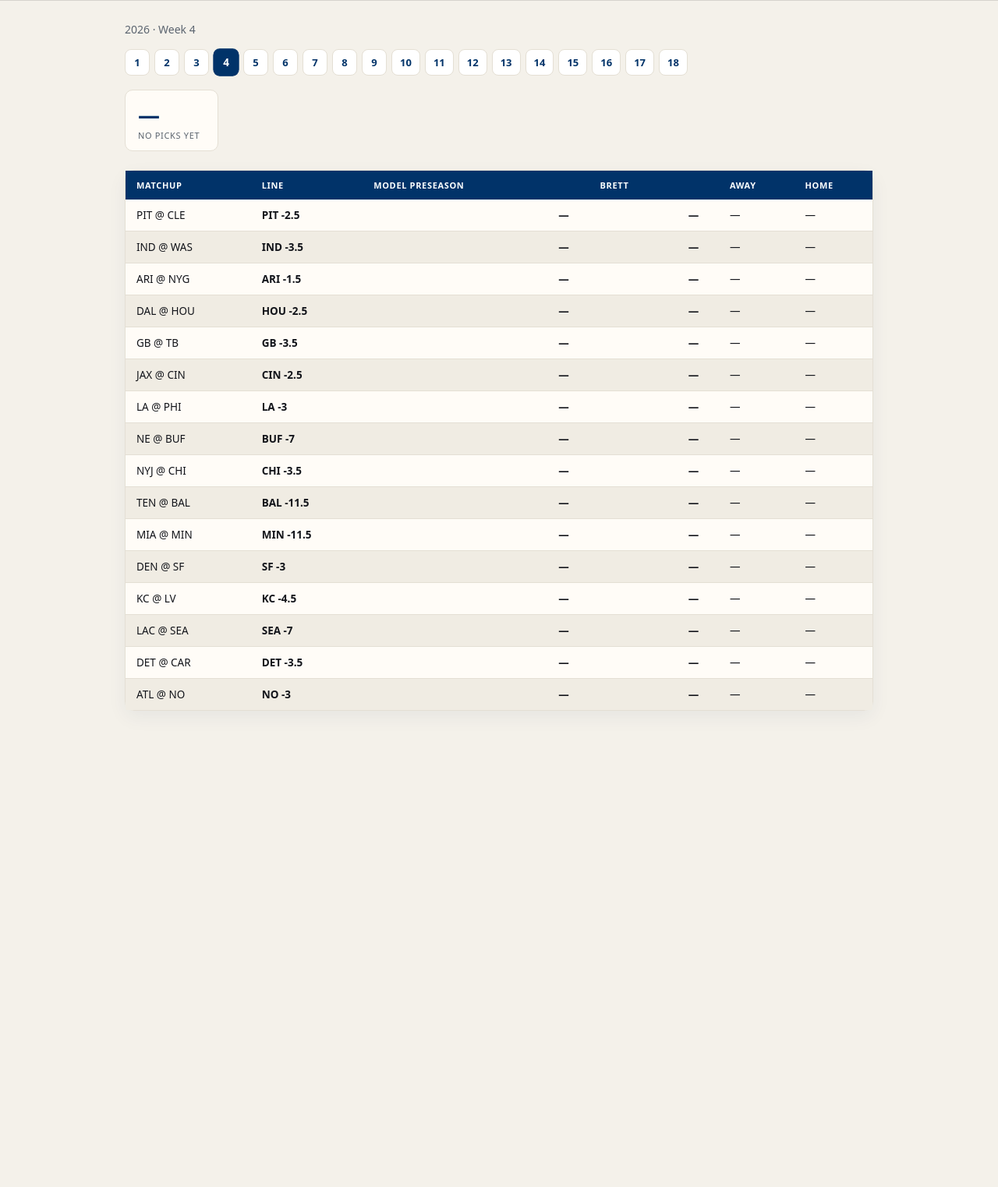
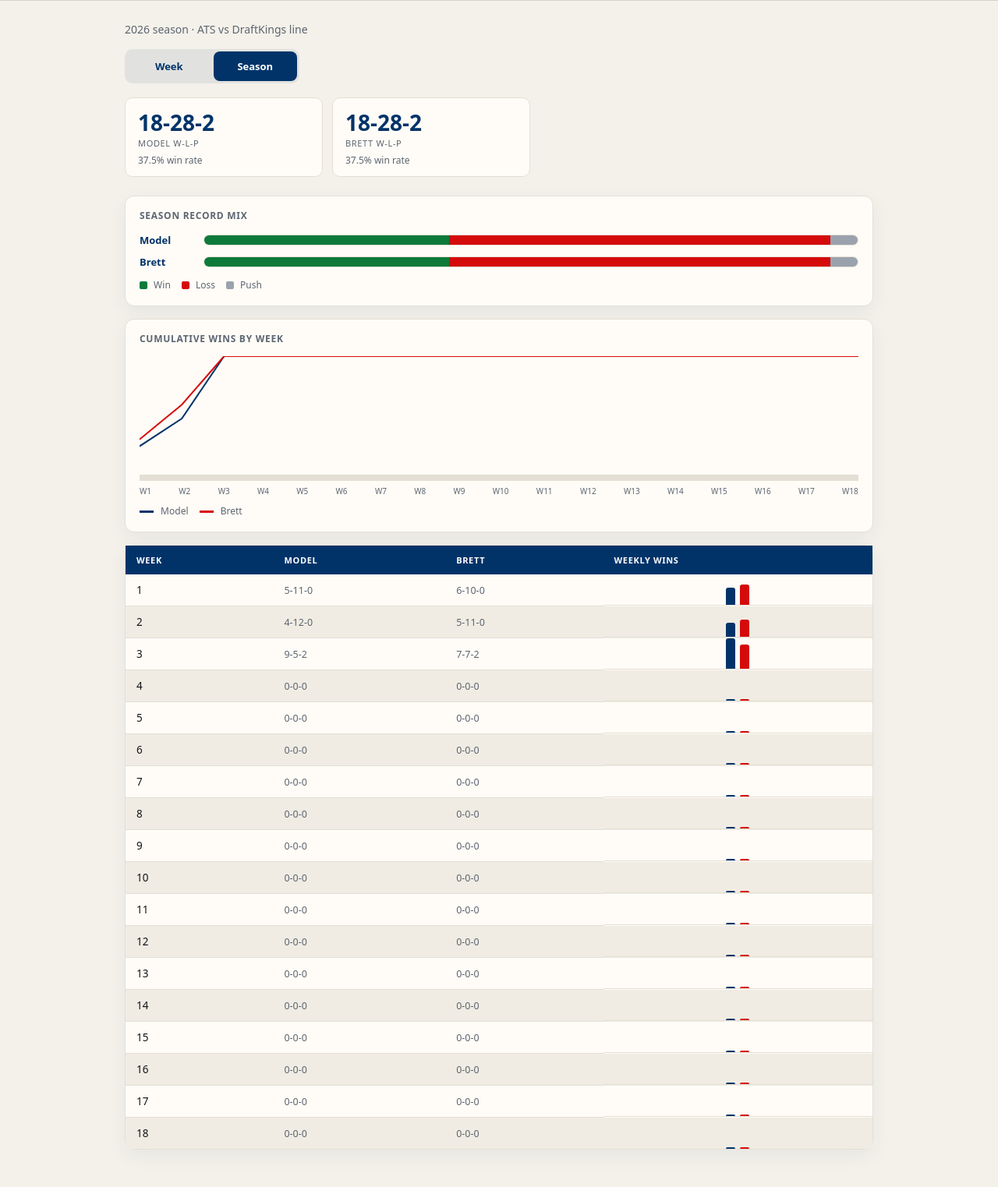
Before and after one commit to phaberman/the-sunday-report, a FastAPI app: page /scoreboard?view=season in a window 1280 px wide. Shown: the part 64-1587 px from the top of the page at 78% size. Before the commit the page ends 976 px from the top, so only its background shows below. Run offline with FastAPI, Linux system fonts and the light colour scheme; data comes from the database, SQL or seed files in the repository; both versions use the stored data as it was after the commit.

Commit message:
move season to scoreboard tab

```diff
--- a/app/db.py
+++ b/app/db.py
@@ -207,6 +207,23 @@ def matchups_for(session: Session, season: int, week: int) -> list[Matchup]:
     )
 
 
+def matchups_for_season(session: Session, season: int) -> list[Matchup]:
+    return list(
+        session.scalars(
+            select(Matchup)
+            .where(Matchup.season_year == season)
+            .options(selectinload(Matchup.picks))
+            .order_by(
+                Matchup.season_week,
+                Matchup.kickoff.is_(None),
+                Matchup.kickoff,
+                Matchup.away_team,
+                Matchup.home_team,
+            )
+        ).all()
+    )
+
+
 def all_matchups(session: Session) -> list[Matchup]:
     return list(
         session.scalars(
--- a/app/routers/scores.py
+++ b/app/routers/scores.py
@@ -15,4 +15,4 @@ def results():
 
 @router.get("/season")
 def season():
-    return RedirectResponse("/scoreboard", status_code=307)
+    return RedirectResponse("/scoreboard?view=season", status_code=307)
--- a/app/static/style.css
+++ b/app/static/style.css
@@ -78,13 +78,18 @@ h1 {
   width: 100%;
 }
 .muted { color: var(--muted); margin: 0 0 16px; font-size: 14px; }
-.cards { display: flex; gap: 12px; flex-wrap: wrap; margin: 16px 0 24px; }
+.cards {
+  display: grid;
+  grid-template-columns: repeat(auto-fit, minmax(120px, 1fr));
+  gap: 12px;
+  margin: 16px 0 24px;
+}
 .card {
   background: var(--card);
   border: 1px solid var(--line);
   border-radius: 10px;
   padding: 12px 16px;
-  min-width: 120px;
+  min-width: 0;
 }
 .card .n { font-size: 28px; color: var(--navy); font-weight: 650; }
 .card .l { font-size: 11px; color: var(--muted); text-transform: uppercase; letter-spacing: 0.06em; }
@@ -536,6 +541,115 @@ button.btn-primary:hover, .btn-primary:hover { background: var(--red-2); }
   background: var(--navy-2);
   font-size: 10px;
 }
+.scoreboard-toolbar {
+  flex-wrap: wrap;
+  align-items: center;
+  gap: 12px;
+}
+.scoreboard-view {
+  flex: 0 0 auto;
+  max-width: 14rem;
+}
+.season-page .compare-cards { max-width: 520px; }
+.compare-card-lead { border-color: var(--navy); box-shadow: 0 0 0 1px var(--navy); }
+.compare-pct {
+  margin-top: 6px;
+  font-size: 12px;
+  color: var(--muted);
+  font-variant-numeric: tabular-nums;
+}
+.viz-card { padding: 16px 18px 18px; margin-bottom: 16px; }
+.viz-title {
+  margin: 0 0 14px;
+  font-size: 12px;
+  font-weight: 650;
+  text-transform: uppercase;
+  letter-spacing: 0.06em;
+  color: var(--muted);
+}
+.viz-stack-row {
+  display: grid;
+  grid-template-columns: 4.5rem 1fr;
+  align-items: center;
+  gap: 10px;
+  margin-bottom: 10px;
+}
+.viz-name { font-size: 13px; font-weight: 650; color: var(--navy); }
+.viz-stack {
+  display: flex;
+  height: 14px;
+  border-radius: 999px;
+  overflow: hidden;
+  background: var(--stripe);
+  border: 1px solid var(--line);
+}
+.viz-seg { display: block; height: 100%; min-width: 0; }
+.viz-win { background: #0d7a3a; }
+.viz-loss { background: var(--red); }
+.viz-push { background: #9aa3ad; }
+.viz-legend {
+  display: flex;
+  flex-wrap: wrap;
+  gap: 14px;
+  margin-top: 12px;
+  font-size: 12px;
+  color: var(--muted);
+}
+.viz-dot {
+  display: inline-block;
+  width: 10px;
+  height: 10px;
+  border-radius: 2px;
+  margin-right: 5px;
+  vertical-align: -1px;
+}
+.viz-chart {
+  display: block;
+  width: 100%;
+  height: 160px;
+  background: linear-gradient(to bottom, transparent 0%, transparent 95%, var(--line) 95%);
+}
+.viz-axis { stroke: var(--line); stroke-width: 0.5; vector-effect: non-scaling-stroke; }
+.viz-line {
+  fill: none;
+  stroke-width: 2;
+  vector-effect: non-scaling-stroke;
+}
+.viz-line-model { stroke: var(--navy); }
+.viz-line-user { stroke: var(--red); }
+.viz-chart-labels {
+  display: flex;
+  justify-content: space-between;
+  margin-top: 6px;
+  font-size: 10px;
+  color: var(--muted);
+  font-variant-numeric: tabular-nums;
+}
+.viz-swatch {
+  display: inline-block;
+  width: 18px;
+  height: 0;
+  border-top: 3px solid var(--navy);
+  margin-right: 6px;
+  vertical-align: middle;
+}
+.viz-swatch.viz-line-user { border-top-color: var(--red); }
+.viz-legend-chart { margin-top: 10px; }
+.viz-week-bars {
+  display: flex;
+  align-items: flex-end;
+  justify-content: center;
+  gap: 6px;
+  height: 2.5rem;
+  padding: 0 8px;
+}
+.viz-week-bar {
+  width: 12px;
+  min-height: 2px;
+  border-radius: 3px 3px 0 0;
+}
+.viz-week-model { background: var(--navy); }
+.viz-week-user { background: var(--red); }
 @media (max-width: 640px) {
   .seg { max-width: none; }
 }
--- a/app/templates/partials/scoreboard_board.html
+++ b/app/templates/partials/scoreboard_board.html
@@ -3,7 +3,7 @@
     {% for label, bucket in records.items() %}
     <div class="card">
       <div class="n">{{ bucket.win }}-{{ bucket.loss }}{% if bucket.push %}-{{ bucket.push }}{% endif %}</div>
-      <div class="l">{{ label }} W-L{% if bucket.push %}-P{% endif %}</div>
+      <div class="l">{% if label.startswith('model:') %}Model{% else %}{{ label }}{% endif %} W-L{% if bucket.push %}-P{% endif %}</div>
     </div>
     {% else %}
     <div class="card"><div class="n">—</div><div class="l">No picks yet</div></div>
@@ -16,7 +16,7 @@
         <th>Matchup</th>
         <th>Line</th>
         {% for mv in model_versions %}
-        <th>Model {{ mv }}</th>
+        <th>Model</th>
         <th></th>
         {% endfor %}
         {% for u in usernames %}
--- /dev/null
+++ b/app/templates/partials/scoreboard_panel.html
@@ -0,0 +1,48 @@
+<div id="scoreboard-panel" class="scoreboard-panel{% if view == 'season' %} season-page{% endif %}">
+{% if view == 'season' %}
+<p class="muted">{{ season }} season · ATS vs {{ bookmaker }} line</p>
+{% else %}
+<p class="muted">{{ season }} · Week {{ week }}</p>
+{% endif %}
+
+<div class="toolbar matchups-toolbar scoreboard-toolbar">
+  <div class="seg seg-mode scoreboard-view" role="radiogroup" aria-label="Scoreboard range">
+    <label class="seg-opt">
+      <input type="radio" name="sb_view" value="week"
+        {% if view == 'week' %}checked{% endif %}
+        hx-get="/scoreboard?view=week&amp;week={{ week }}"
+        hx-target="#scoreboard-panel"
+        hx-swap="outerHTML">
+      <span>Week</span>
+    </label>
+    <label class="seg-opt">
+      <input type="radio" name="sb_view" value="season"
+        {% if view == 'season' %}checked{% endif %}
+        hx-get="/scoreboard?view=season"
+        hx-target="#scoreboard-panel"
+        hx-swap="outerHTML">
+      <span>Season</span>
+    </label>
+  </div>
+  {% if view == 'week' %}
+  <div class="chip-row matchups-weeks" role="radiogroup" aria-label="Week">
+    {% for s, w in week_list %}
+    <label class="chip">
+      <input type="radio" name="week" value="{{ w }}"
+        {% if w == week %}checked{% endif %}
+        hx-get="/scoreboard?view=week&amp;week={{ w }}"
+        hx-target="#scoreboard-panel"
+        hx-swap="outerHTML">
+      <span>{{ w }}</span>
+    </label>
+    {% endfor %}
+  </div>
+  {% endif %}
+</div>
+
+{% if view == 'season' %}
+{% include "partials/scoreboard_season.html" %}
+{% else %}
+{% include "partials/scoreboard_board.html" %}
+{% endif %}
+</div>
--- /dev/null
+++ b/app/templates/partials/scoreboard_season.html
@@ -0,0 +1,96 @@
+<div id="board" class="season-board">
+<div class="cards compare-cards">
+  <div class="card compare-card{% if leader == 'model' %} compare-card-lead{% endif %}">
+    <div class="n">{{ model.wlp }}</div>
+    <div class="l">Model W-L-P</div>
+    {% if model.win_pct is not none %}
+    <div class="compare-pct">{{ model.win_pct }}% win rate</div>
+    {% endif %}
+  </div>
+  <div class="card compare-card{% if leader == 'user' %} compare-card-lead{% endif %}">
+    <div class="n">{{ user.wlp }}</div>
+    <div class="l">{{ username }} W-L-P</div>
+    {% if user.win_pct is not none %}
+    <div class="compare-pct">{{ user.win_pct }}% win rate</div>
+    {% endif %}
+  </div>
+</div>
+
+{% if model.settled or user.settled %}
+<div class="table-card viz-card">
+  <p class="viz-title">Season record mix</p>
+  <div class="viz-stack-row">
+    <span class="viz-name">Model</span>
+    <div class="viz-stack" title="W {{ model.win }} · L {{ model.loss }} · P {{ model.push }}">
+      <span class="viz-seg viz-win" style="width: {{ model.bar.win }}%"></span>
+      <span class="viz-seg viz-loss" style="width: {{ model.bar.loss }}%"></span>
+      <span class="viz-seg viz-push" style="width: {{ model.bar.push }}%"></span>
+    </div>
+  </div>
+  <div class="viz-stack-row">
+    <span class="viz-name">{{ username }}</span>
+    <div class="viz-stack" title="W {{ user.win }} · L {{ user.loss }} · P {{ user.push }}">
+      <span class="viz-seg viz-win" style="width: {{ user.bar.win }}%"></span>
+      <span class="viz-seg viz-loss" style="width: {{ user.bar.loss }}%"></span>
+      <span class="viz-seg viz-push" style="width: {{ user.bar.push }}%"></span>
+    </div>
+  </div>
+  <div class="viz-legend">
+    <span><i class="viz-dot viz-win"></i> Win</span>
+    <span><i class="viz-dot viz-loss"></i> Loss</span>
+    <span><i class="viz-dot viz-push"></i> Push</span>
+  </div>
+</div>
+
+{% if chart_points %}
+<div class="table-card viz-card">
+  <p class="viz-title">Cumulative wins by week</p>
+  <svg class="viz-chart" viewBox="0 0 100 100" preserveAspectRatio="none" role="img" aria-label="Cumulative wins Model versus {{ username }}">
+    <line x1="0" y1="100" x2="100" y2="100" class="viz-axis"/>
+    <polyline class="viz-line viz-line-model" points="{{ chart_model_line }}"/>
+    <polyline class="viz-line viz-line-user" points="{{ chart_user_line }}"/>
+  </svg>
+  <div class="viz-chart-labels">
+    {% for p in chart_points %}
+    <span>W{{ p.week }}</span>
+    {% endfor %}
+  </div>
+  <div class="viz-legend viz-legend-chart">
+    <span><i class="viz-swatch viz-line-model"></i> Model</span>
+    <span><i class="viz-swatch viz-line-user"></i> {{ username }}</span>
+  </div>
+</div>
+{% endif %}
+
+{% if weekly %}
+<div class="table-card">
+  <table>
+    <thead>
+      <tr>
+        <th>Week</th>
+        <th>Model</th>
+        <th>{{ username }}</th>
+        <th>Weekly wins</th>
+      </tr>
+    </thead>
+    <tbody>
+      {% for row in weekly %}
+      <tr>
+        <td>{{ row.week }}</td>
+        <td class="mono">{{ row.model.wlp }}</td>
+        <td class="mono">{{ row.user.wlp }}</td>
+        <td class="viz-week-bars">
+          <span class="viz-week-bar viz-week-model" style="height: {{ (row.model.win / max_week_wins * 100) | round(1) }}%" title="Model {{ row.model.win }} wins"></span>
+          <span class="viz-week-bar viz-week-user" style="height: {{ (row.user.win / max_week_wins * 100) | round(1) }}%" title="{{ username }} {{ row.user.win }} wins"></span>
+        </td>
+      </tr>
+      {% endfor %}
+    </tbody>
+  </table>
+</div>
+{% endif %}
+
+{% else %}
+<p class="muted empty-entries">No graded picks yet this season.</p>
+{% endif %}
+</div>
--- a/app/templates/scoreboard.html
+++ b/app/templates/scoreboard.html
@@ -1,23 +1,6 @@
 {% extends "base.html" %}
 {% block body %}
 <div class="app-page">
-<p class="muted">{{ season }} · Week {{ week }}</p>
-
-<div class="toolbar matchups-toolbar">
-  <div class="chip-row matchups-weeks" role="radiogroup" aria-label="Week">
-    {% for s, w in week_list %}
-    <label class="chip">
-      <input type="radio" name="week" value="{{ w }}"
-        {% if w == week %}checked{% endif %}
-        hx-get="/scoreboard"
-        hx-target="#board"
-        hx-swap="outerHTML">
-      <span>{{ w }}</span>
-    </label>
-    {% endfor %}
-  </div>
-</div>
-
-{% include "partials/scoreboard_board.html" %}
+{% include "partials/scoreboard_panel.html" %}
 </div>
 {% endblock %}
```
Also changed, not shown: app/routers/scoreboard.py (+33 -6 lines), app/score.py (+145 -0 lines), app/templates/season.html (deleted, +0 -39 lines), tests/test_app.py (+67 -0 lines), data/sunday.db.
